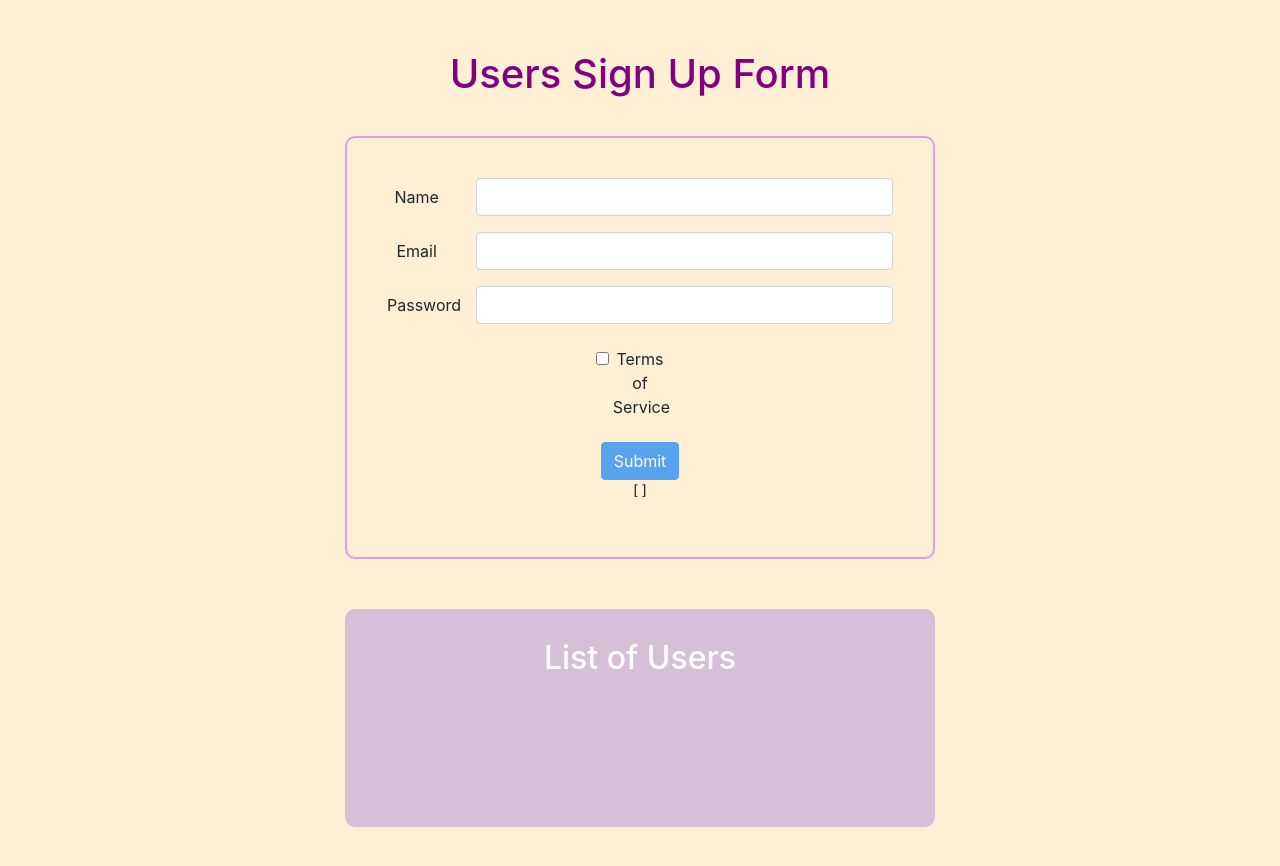
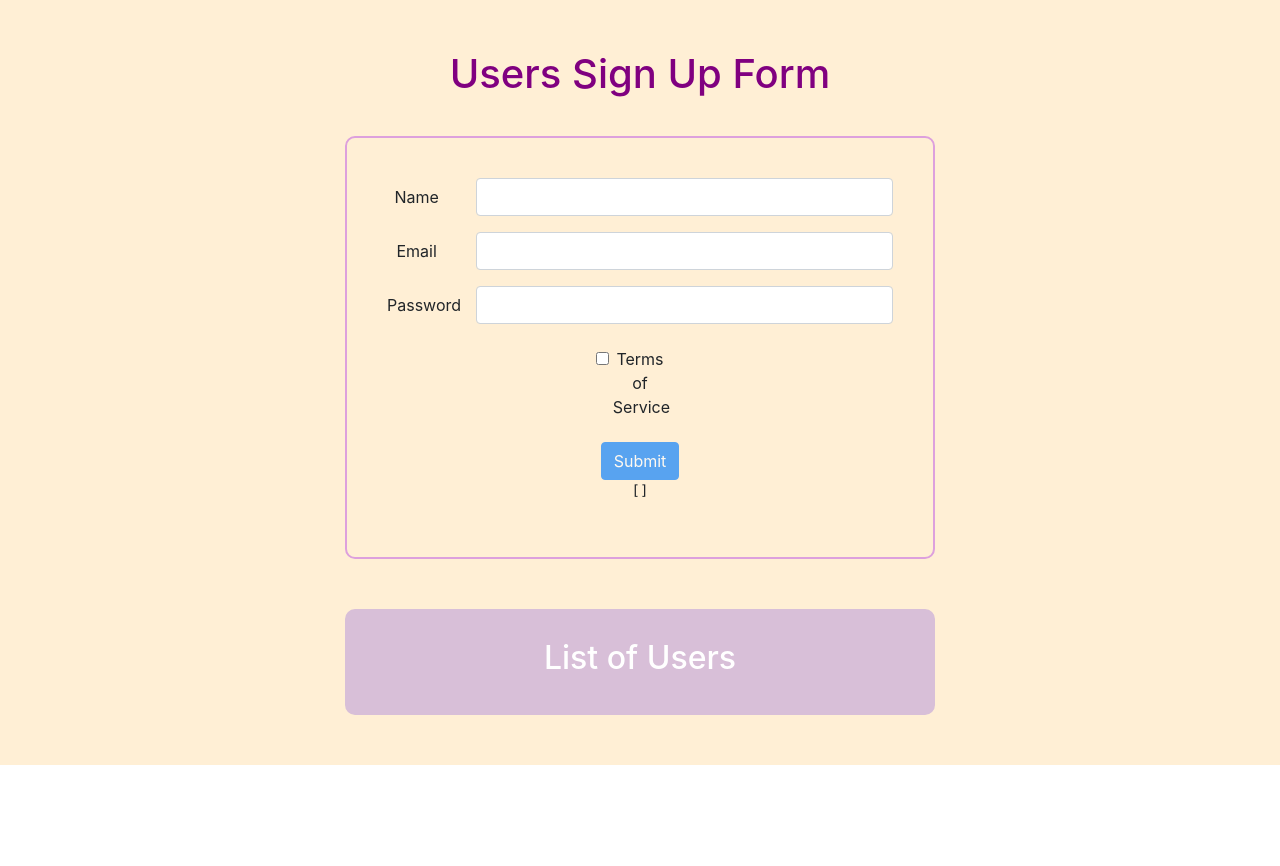
Before and after one commit to maribelcuales/User-Onboarding, a React (Create React App) app in the folder user-onboarding/: page / in a window 1280 px wide. Shown: the top 866 px of the page. After the commit the page ends 800 px from the top, so only its background shows below. Built offline with nearby package versions, Linux system fonts and the light colour scheme.

Commit message:
Added css styling to user-list div.

```diff
--- a/user-onboarding/src/App.css
+++ b/user-onboarding/src/App.css
@@ -1,6 +1,7 @@
 .App {
   display: flex;
   flex-direction: column;
+  justify-content: center;
   text-align: center;
   background-color: papayawhip;
   margin: auto;
@@ -14,14 +15,16 @@ h1 {
 
 .user-list {
   height: auto;
+  background-color: thistle;
+  border-radius: 10px;
+  width: 50%;
+  align-self: center;
 }
 
 h2 {
   color: white;
   padding-top: 30px;
-  padding-bottom: 150px;
+  padding-bottom: 30px;
   width: 50%;
   margin: auto;
-  background-color: thistle;
-  border-radius: 10px;
 }
```
